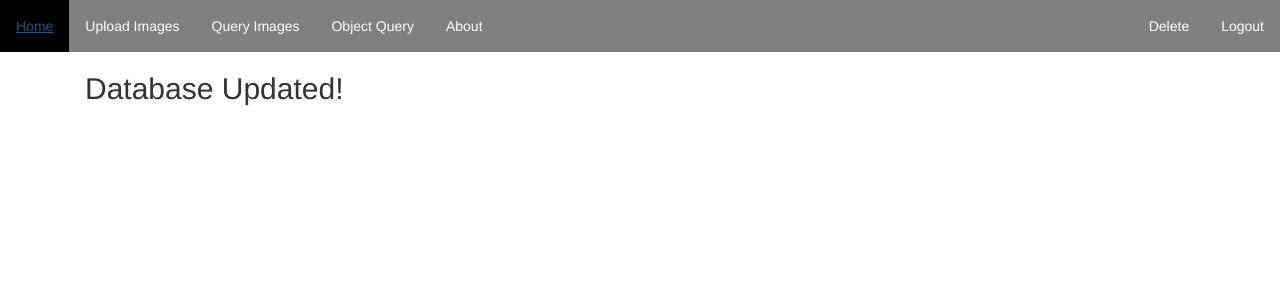
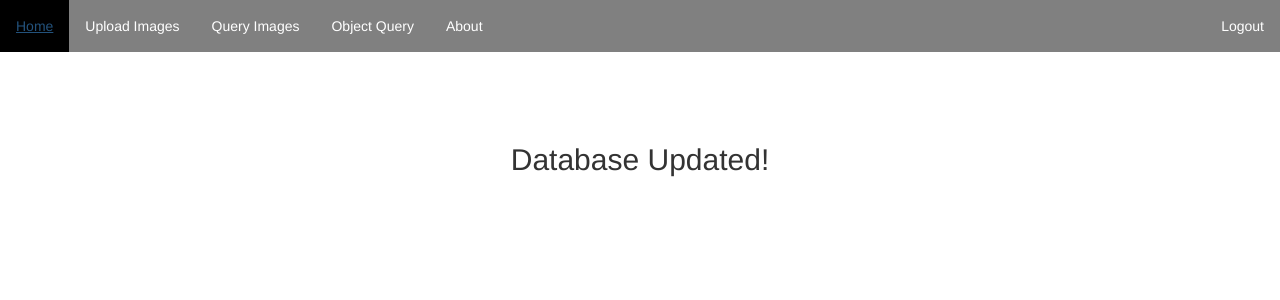
Before and after one commit to Kunaldargan/galactica_imanage, a Django app: page /imgapp/updated/ in a window 1280 px wide. Shown: the top 300 px of the page. Run offline with Django 3.2, Linux system fonts and the light colour scheme; a user stored in the database is signed in; parts of the project's set-up code (start-up, migrations or seed data) failed here and were passed over; some libraries are stand-ins or nearby versions.

Commit message:
base.html prev version

```diff
--- a/imgapp/templates/imgapp/base.html
+++ b/imgapp/templates/imgapp/base.html
@@ -16,11 +16,9 @@ padding: 0;
 overflow: hidden;
 background-color:grey;
 }
-
 li {
 float: left;
 }
-
 li a {
 display: block;
 color: white;
@@ -28,7 +26,6 @@ text-align: center;
 padding: 16px;
 text-decoration: none;
 }
-
 li a:hover {
 background-color:  black;
 }
@@ -52,21 +49,36 @@ input[type=submit] {
         border-radius: 4px;
         cursor: pointer;
 }
+input[type=file] {
+        position: absolute;
+        text-align: center;
+        margin: 0 auto;
+}
+
 input[type=submit]:hover {
         background-color: black;
 }
-
 form {
-        text-align: left;
-        padding: 30px;
+        position: absolute;
+        left: 40%;
+        top: 30%;
+        margin: 0;
+        text-align: center;
+        padding: 40px;
         border: 1px solid #ccc;
         background-color: #f3f3f3;
 }
 h2 {
-        text-align: left;
-
+        line-height: 0;
+        position: absolute;
+        top: 20%;
+        width: 100%;
+        text-align: center;
+        left: 0;
+        margin: 0;
+        padding: 0;
 }
- .thumbnail {
+.thumbnail {
      text-align: right;
  }
 
@@ -87,18 +99,13 @@ h2 {
             <li><a href="../objectquery/">Object Query</a></li>
             <li><a href="https://www.galactica.ai/">About</a></li>
             <li style="float:right"><a href="{% url 'logout' %}" >Logout</a></li>
-            <li style="float:right"><a href="{% url 'dropcollection' %}">Delete</a></li>
     </ul>
 
 </body>
 
 <body>
     <div class="container">
-
-        <div class="col-md-12">
-            {% block content %}
-            {% endblock %}
-        </div>
-
+        {% block content %}
+        {% endblock %}
     </div>
 </body>
```
